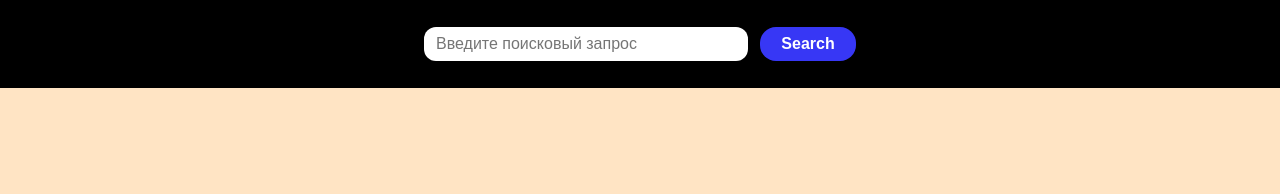
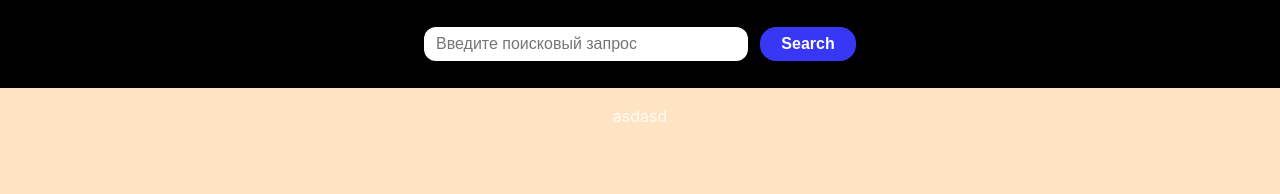
Before and after one commit to AlexHiriavenko/React-TS-Search-and-Form, a React (Vite) app: page / in a window 1280 px wide. Shown: the top 194 px of the page. Built offline with nearby package versions, Linux system fonts and the light colour scheme.

Commit message:
feat: add Home Page template

```diff
--- a/src/App.tsx
+++ b/src/App.tsx
@@ -1,12 +1,17 @@
+import { Component } from 'react';
 import './styles/App.scss';
 import Header from './components/Header/Header';
+import Home from './pages/Home/Home';
 
-function App() {
-  return (
-    <>
-      <Header />
-    </>
-  );
+class App extends Component {
+  render() {
+    return (
+      <>
+        <Header />
+        <Home />
+      </>
+    );
+  }
 }
 
 export default App;
--- a/src/components/Search/Search.tsx
+++ b/src/components/Search/Search.tsx
@@ -1,4 +1,4 @@
-import React, { ChangeEvent, FormEvent, Component } from 'react';
+import { ChangeEvent, FormEvent, Component } from 'react';
 
 interface SearchState {
   searchTerm: string;
@@ -17,7 +17,7 @@ class Search extends Component<{}, SearchState> {
   };
 
   handleSearch = (event: FormEvent) => {
-    event.preventDefault(); // Предотвращаем стандартное поведение отправки формы (перезагрузку страницы)
+    event.preventDefault();
     const { searchTerm } = this.state;
     // Логика для отправки поискового запроса на API
     console.log('Поисковый запрос:', searchTerm);
--- /dev/null
+++ b/src/pages/Home/Home.tsx
@@ -0,0 +1,13 @@
+import { Component } from 'react';
+
+class Home extends Component {
+  render() {
+    return (
+      <>
+        <p>asdasd</p>
+      </>
+    );
+  }
+}
+
+export default Home;
```
